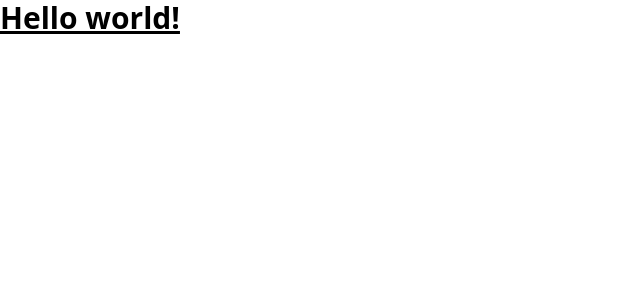
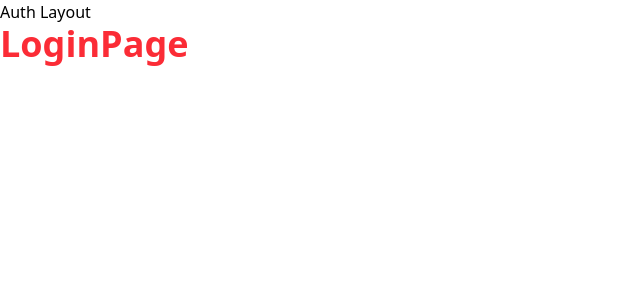
Before and after one commit to luisyauri1/react-moderation-dashboard, a React (Vite) app: page /auth/login in a window 1280 px wide. Shown: the top 300 px of the page, without its empty margins (0-640 px from the left). Built offline with nearby package versions, Linux system fonts and the light colour scheme.

Commit message:
feat: implement authentication routing and layout with Tailwind CSS integration

```diff
--- a/package.json
+++ b/package.json
@@ -18,9 +18,12 @@
     ]
   },
   "dependencies": {
+    "@tailwindcss/postcss": "^4.1.18",
     "@tailwindcss/vite": "^4.1.18",
+    "postcss": "^8.5.6",
     "react": "^19.2.0",
     "react-dom": "^19.2.0",
+    "react-router": "^7.12.0",
     "tailwindcss": "^4.1.18"
   },
   "devDependencies": {
--- /dev/null
+++ b/postcss.config.mjs
@@ -0,0 +1,5 @@
+export default {
+  plugins: {
+    "@tailwindcss/postcss": {},
+  }
+}
--- /dev/null
+++ b/src/app/router/index.tsx
@@ -0,0 +1,29 @@
+import { createBrowserRouter, Navigate } from 'react-router'
+import { LoginPage } from '../../modules/auth/pages/LoginPage'
+import { RegisterPage } from '../../modules/auth/pages/RegisterPage'
+import { AuthLayout } from '../../shared/layouts/AuthLayout'
+
+export const router = createBrowserRouter([
+  {
+    path: '/',
+    element: <Navigate to="/auth/login" replace />,
+  },
+  {
+    path: '/auth',
+    element: <AuthLayout />,
+    children: [
+      {
+        path: 'login',
+        element: <LoginPage />,
+      },
+      {
+        path: 'register',
+        element: <RegisterPage />,
+      },
+    ],
+  },
+  {
+    path: '*',
+    element: <Navigate to="/auth/login" replace />,
+  },
+])
--- a/src/main.tsx
+++ b/src/main.tsx
@@ -1,10 +1,11 @@
 import { StrictMode } from 'react'
 import { createRoot } from 'react-dom/client'
-import App from './app/App.tsx'
+import { RouterProvider } from 'react-router'
+import { router } from './app/router/index.tsx'
 import './styles/globals.css'
 
 createRoot(document.getElementById('root')!).render(
   <StrictMode>
-    <App />
+    <RouterProvider router={router} />
   </StrictMode>,
 )
--- /dev/null
+++ b/src/modules/auth/pages/LoginPage.tsx
@@ -0,0 +1,7 @@
+export function LoginPage() {
+  return (
+    <h1>
+      <div className="text-4xl font-bold text-red-500">LoginPage</div>
+    </h1>
+  )
+}
--- /dev/null
+++ b/src/modules/auth/pages/RegisterPage.tsx
@@ -0,0 +1,3 @@
+export function RegisterPage() {
+  return <h1>Register</h1>
+}
--- /dev/null
+++ b/src/shared/layouts/AuthLayout.tsx
@@ -0,0 +1,9 @@
+import { Outlet } from 'react-router'
+
+export function AuthLayout() {
+  return (
+    <div>
+      <h1>Auth Layout</h1> <Outlet />
+    </div>
+  )
+}
```
Also changed, not shown: 1 other file (tests, documents, lock files or other folders).
